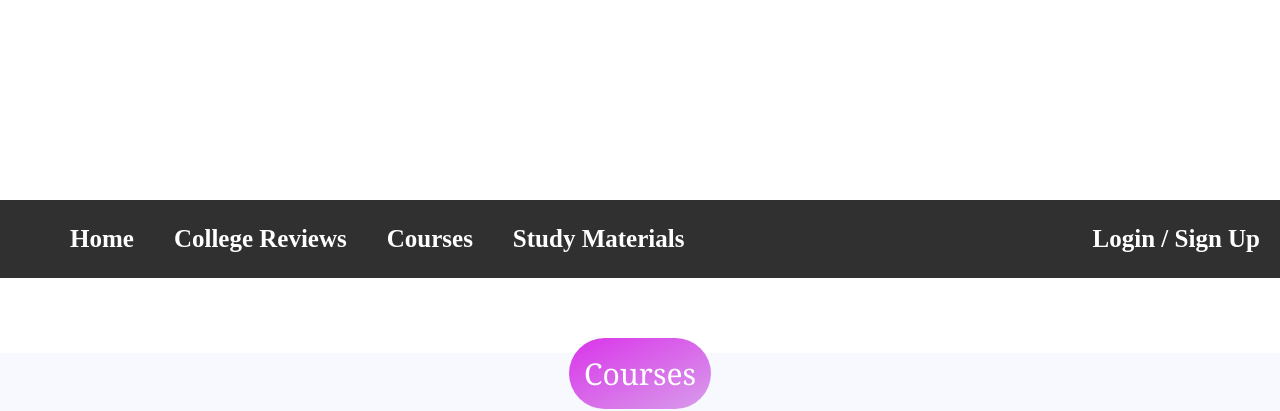
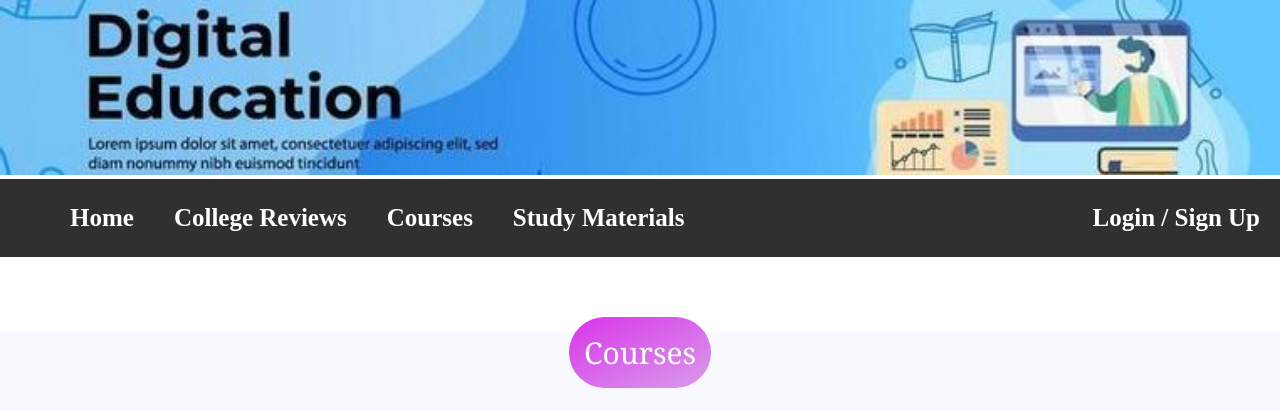
Before and after one commit to talibbb13/BP-Apni-Kaksha, a plain HTML site: page index.html in a window 1280 px wide. Shown: the top 411 px of the page. Drawn offline with nearby package versions, Linux system fonts and the light colour scheme.

Commit message:
adding banner source

```diff
--- a/index.html
+++ b/index.html
@@ -2,7 +2,7 @@
 <html lang="en">
 
 <head>
-  <meta charset="UTF-8">
+  <meta charset="UTF-8"`>
   <meta name="viewport" content="width=device-width, initial-scale=1.0">
   <meta http-equiv="X-UA-Compatible" content="ie=edge">
   <link rel="shortcut icon" type="image/x-icon" href="favicon.png">
@@ -16,7 +16,9 @@
 
 <body>
   <header>
-    <div class="banner"></div>
+    <div class="banner">
+      <img src="banner.jpg" alt="">
+    </div>
   </header>
   <nav>
     <a href="#">home</a>
--- a/main.js
+++ /dev/null
@@ -1 +0,0 @@
-console.log('Hello World!');
--- a/style.css
+++ b/style.css
@@ -12,14 +12,8 @@ body {
 }
 
 /* banner */
-.banner {
-  background-attachment: fixed;
-  background-image: url('cartoon.gif');
-  height: 200px;
-  background-size: 55%;
-  background-repeat: repeat-x;
-  background-position: center;
-  background-color: white;
+.banner img {
+  width: 100vw;
 }
 
 /* navigation bar */
```
Also changed, not shown: banner.jpg (added).
